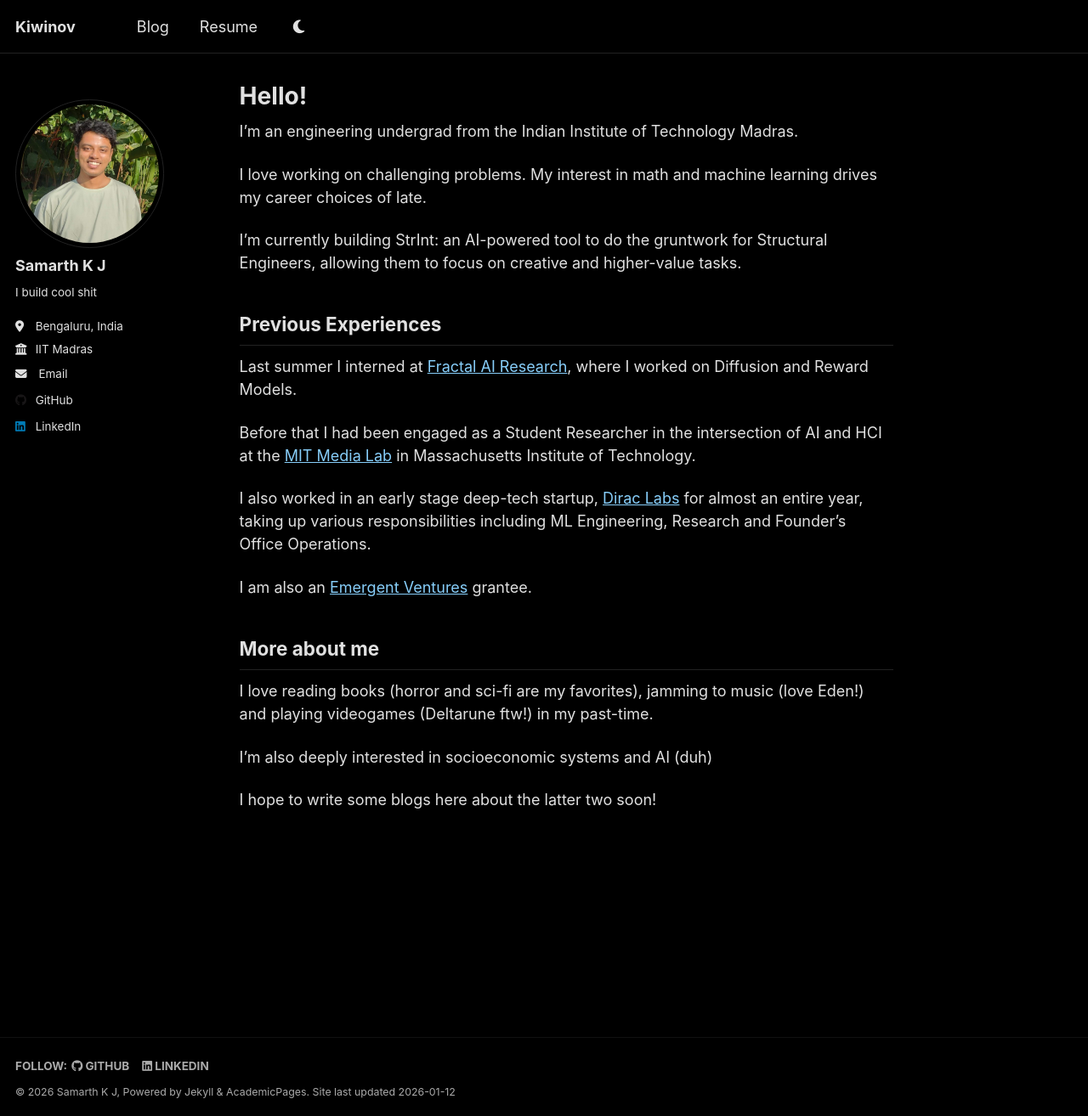
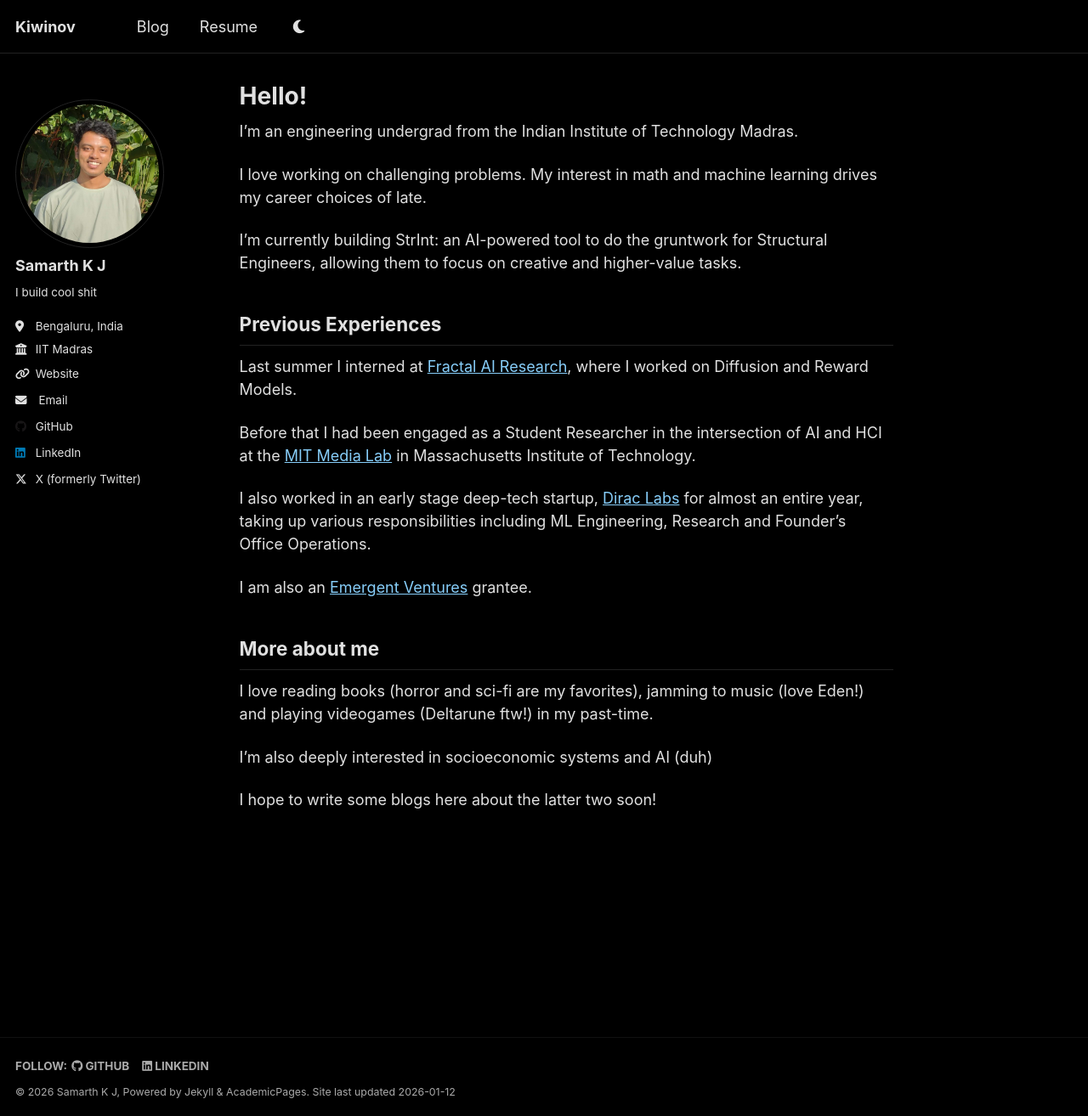
Before and after one commit to Kiwinov/kiwinov.github.io, a Jekyll site: the page built from _pages/about.md, in a window 1280 px wide and 1314 px high. Shown: the whole window at 85% size. Built offline with Jekyll 4.4.1, drawn with Linux system fonts in a browser that asks for light colours; part of the change alters nothing that is shown.

Commit message:
update links

```diff
--- a/_config.yml
+++ b/_config.yml
@@ -12,7 +12,7 @@ site_theme               : "dark"
 title                    : "Kiwinov"
 title_separator          : "-"
 name                     : &name "Samarth K J"
-description              : &description "Profile Page"
+description              : &description "Samarth K J - Portfolio"
 url                      : "https://samarthkj.com" # the base hostname & protocol for your site e.g. "https://[your GitHub username].github.io" or if you already have some other page hosted on Github then use "https://[your GitHub username].github.io/[Your Repo Name]"
 baseurl                  : "" # the subpath of your site, e.g. "/blog"
 repository               : "kiwinov/kiwinov.github.io"
@@ -28,8 +28,8 @@ author:
   bio              : "I build cool shit"
   location         : "Bengaluru, India"
   employer         : "IIT Madras"
-  uri              : # URL
-  email            : "unspec5d@gmail.com"
+  uri              : "https://samarthkj.com"
+  email            : "contact@samarthkj.com"
 
   # Academic websites
   arxiv            : # URL - Update with the correct link to your profile
@@ -67,7 +67,7 @@ author:
   steam            : # Username
   telegram         : # URL
   tumblr           : # Username
-  twitter          : # Username for X / Twitter
+  twitter          : unspec5d
   vine             : # Username
   weibo            : # Username
   wikipedia        : # Username
@@ -136,7 +136,7 @@ facebook:
   username               :
   app_id                 :
   publisher              :
-og_image                 :  # Open Graph/Twitter default site image
+og_image                 :  "/images/profile_photo.png" # Open Graph/Twitter default site image
 # For specifying social profiles
 # - https://developers.google.com/structured-data/customize/social-profiles
 social:
```
Also changed, not shown: 1 other file.
